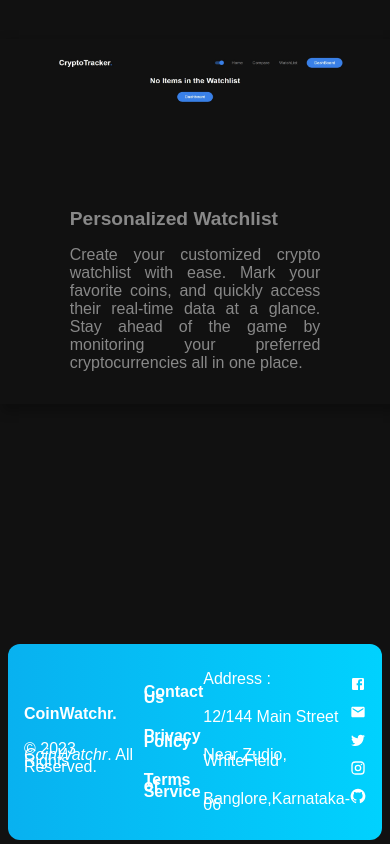
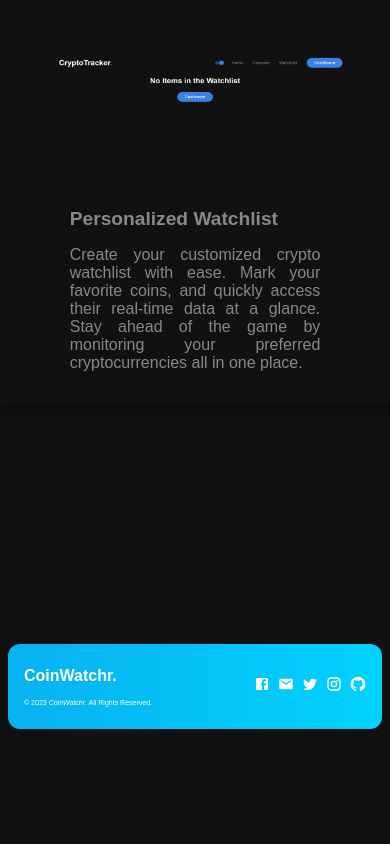
Before and after one commit to ShemeerCoder-01/coinwatchr-app, a React (Create React App) app: page / in a window 390 px wide. Shown: the part 2171-3015 px from the top of the page. After the commit the page ends 2904 px from the top, so only its background shows below. Built offline with nearby package versions, Linux system fonts and the light colour scheme.

Commit message:
updated responsiveness

```diff
--- a/src/components/Common/Footer/style.css
+++ b/src/components/Common/Footer/style.css
@@ -34,7 +34,6 @@
   .social-links {
     display: flex;
     flex-direction: column;
-    /* justify-content: flex-end; */
     align-items: center;
     gap: 1rem;
   }
@@ -84,4 +83,16 @@
       margin: 15rem 0.5rem;
       margin-bottom: 0.25rem;
     }
+
+    .footer-links,.footer-info{
+      display: none;
+    }
+
+    .social-links{
+      display: flex;
+      flex-direction: row;
+    }
+    .logo-heading p {
+      font-size: 7px;
+    }
   }
```
